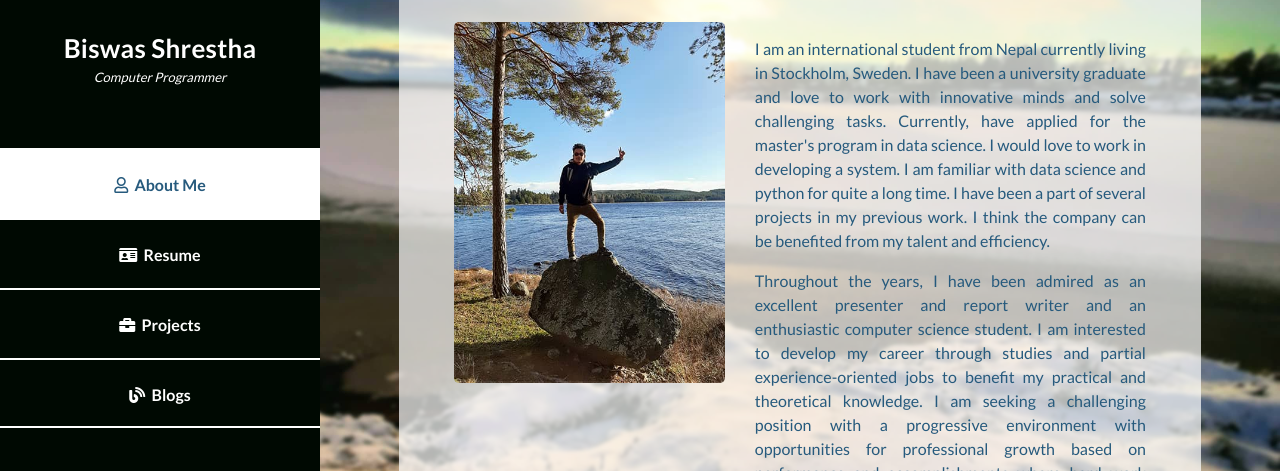
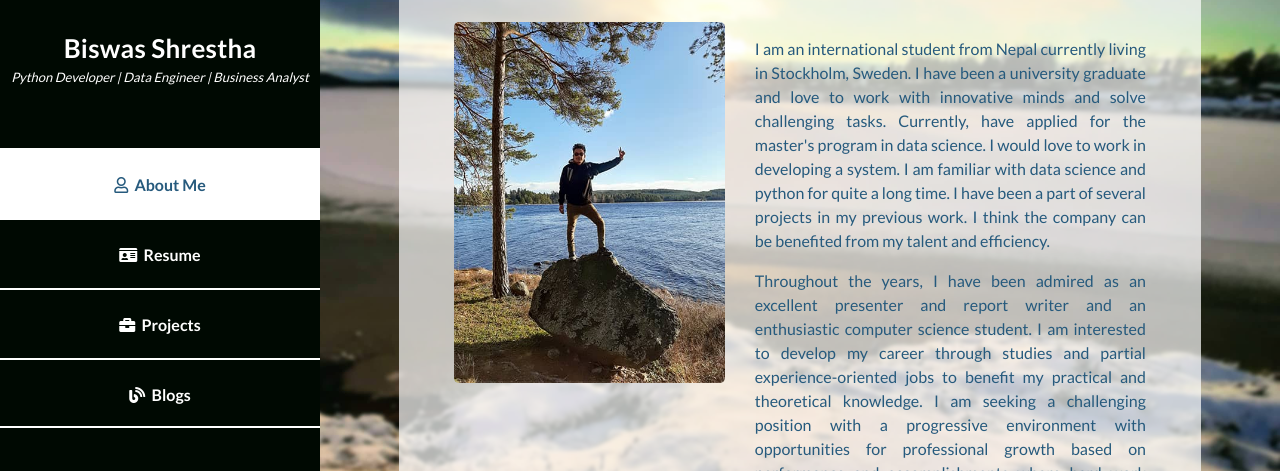
Before and after one commit to imbiswas/imbiswas.github.io, a plain HTML site: page index.html in a window 1280 px wide. Shown: the part 224-695 px from the top of the page. Drawn offline with Linux system fonts and the light colour scheme; a script that the page names is missing.

Commit message:
title fixed

```diff
--- a/index.html
+++ b/index.html
@@ -55,7 +55,7 @@
             </div>
             <div class="author-content">
               <h4>Biswas Shrestha</h4>
-              <span>Computer Programmer</span>
+              <span>Python Developer | Data Engineer | Business Analyst</span>
 
             </div>
             <nav class="main-nav" role="navigation">
```
Also changed, not shown: sv/index.html (+1 -1 lines).
